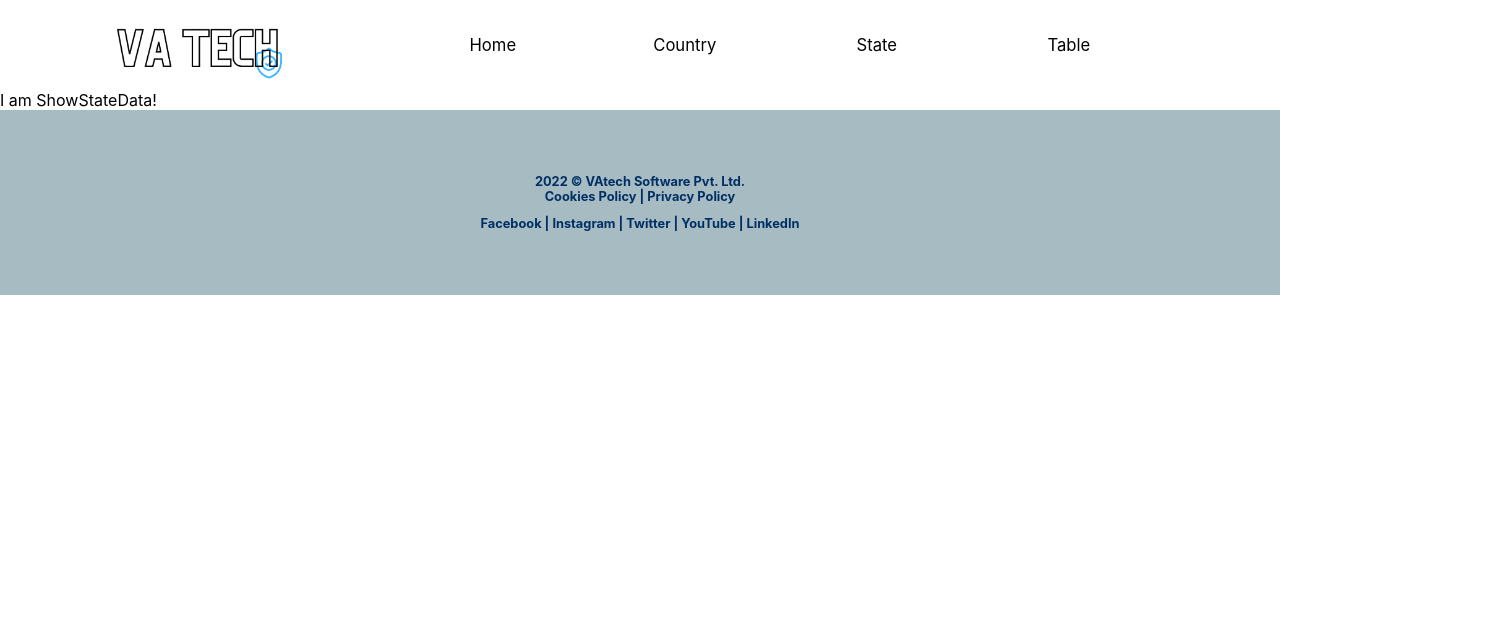
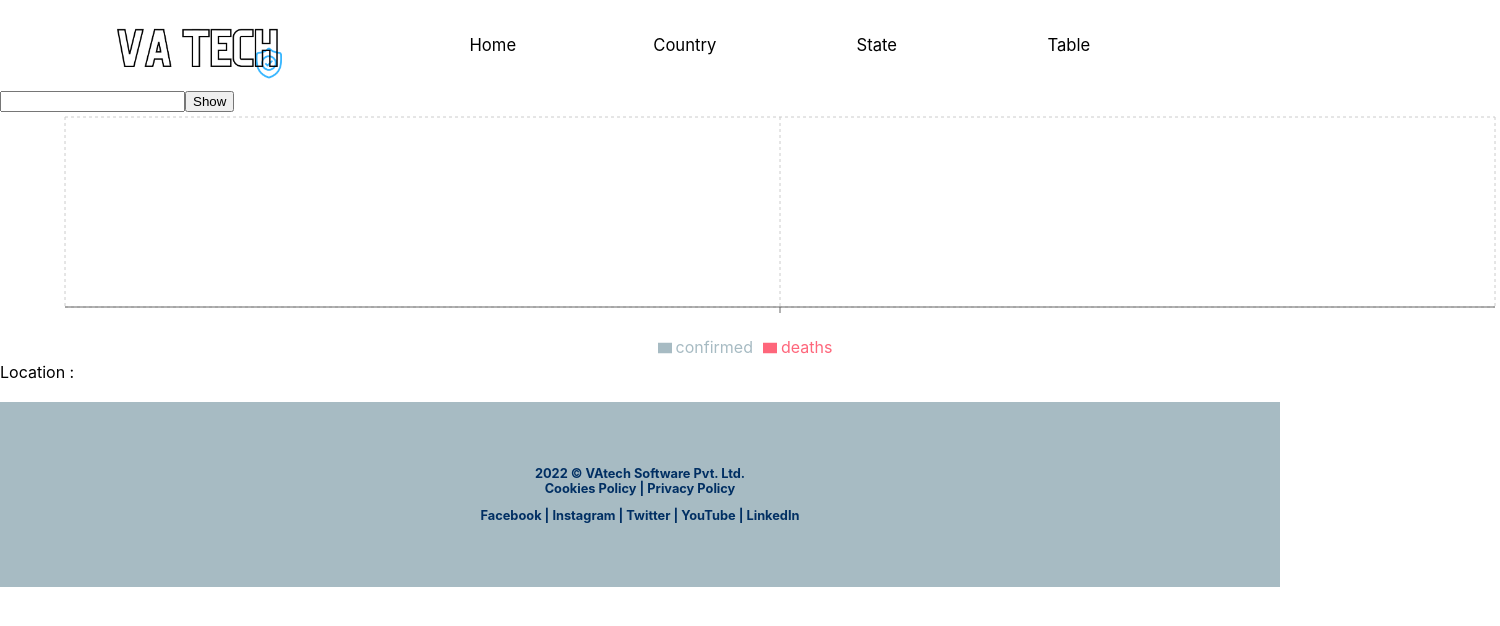
Before and after one commit to sharduli8090/covidData-application, a React (Create React App) app: page /state in a window 1280 px wide. Shown: the top 626 px of the page, 1500 px wide, since content can reach past the window. Built offline with nearby package versions, Linux system fonts and the light colour scheme.

Commit message:
State and Country Graph functionality updated

```diff
--- a/src/App.js
+++ b/src/App.js
@@ -48,7 +48,7 @@ class App extends Component {
       <Route path="/" element={<Home />}/>
         <Route path="country" element={<ShowCountryData />}/>
           <Route path="state" element={<ShowStateData />} />
-          <Route path="tables" element={<ShowTable />} />
+          <Route path="table" element={<ShowTable />} />
     </Routes><br/>
     <Footer/>
   </Router>
--- a/src/Pages/ShowCountryData.js
+++ b/src/Pages/ShowCountryData.js
@@ -1,4 +1,5 @@
-import React,{ useState,useEffect} from "react";
+import { checkboxClasses } from "@mui/material";
+import React, {useState, useEffect} from "react";
 import {
     BarChart,
     Tooltip,
@@ -14,17 +15,17 @@ import {
 
 function ShowCountryData() {
 
-            const[country,setCountry] = useState("");
-            const onChangedValue = (e) =>{
+    const [country, setCountry] = useState("");
+    const onChangedValue = (e) => {
         setCountry(e.target.value)
     }
-            const[Total,setTotal] = useState([]);
-            const[countryRegionWise,setcountryRegionWise] = useState([]);
-            // const[TotalGraph,setTotalGraph] = useState([]);
+    const [Total, setTotal] = useState([]);
+    const [countryRegionWise, setcountryRegionWise] = useState([]);
 
-    const totalData = (country) =>{
+    const totalData = (country) => {
+
         // All Country
-        if(country!==""){
+        if (country !== "") {
             const options = {
                 method: 'GET',
                 headers: {
@@ -33,15 +34,11 @@ function ShowCountryData() {
                 }
             };
 
-        fetch('https://covid-19-coronavirus-statistics.p.rapidapi.com/v1/total?country='+country, options)
-        .then(response => response.json())
-        .then(response => {
+            fetch('https://covid-19-coronavirus-statistics.p.rapidapi.com/v1/total?country=' + country, options).then(response => response.json()).then(response => {
                 console.log(response)
                 setTotal(response.data)
-            // setTotalGraph(response.data)
             }).catch(err => console.error(err));
-        // console.log(Total.location+" Total.location");
-        if(Total.location==="Global"){
+            if (Total.location === "Global") {
                 alert("You have entered a wrong country name")
             }
             setCountry("")
@@ -54,47 +51,43 @@ function ShowCountryData() {
                     'X-RapidAPI-Host': 'covid-19-coronavirus-statistics.p.rapidapi.com'
                 }
             };
-        fetch('https://covid-19-coronavirus-statistics.p.rapidapi.com/v1/stats?country='+country, options1)
-        .then(response => response.json())
-        .then(response => {
+            fetch('https://covid-19-coronavirus-statistics.p.rapidapi.com/v1/stats?country=' + country, options1).then(response => response.json()).then(response => {
                 console.log(response)
-            // setTotal(response.data)
-            setcountryRegionWise(response.data)
-            // setTotalGraph(response.data)
+                console.log(response.data.covid19Stats);
+                setcountryRegionWise(response.data.covid19Stats)
             }).catch(err => console.error(err));
 
 
-    }else{
+        } else {
             alert("Please Enter Country Name")
         }
     }
 
 
-           let  graph = [
+    let graph = [{
+            location: Total.location,
+            confirmed: Total.confirmed,
+            deaths: Total.deaths
+        }]
+    return (
+        <>
+            <input type='text'
+                onChange={onChangedValue}
+                value={country}/>
+            <button onClick={
+                () => totalData(country)
+            }>Show</button>
             {
-                location: Total.location,
-                confirmed:Total.confirmed,
-                deaths:Total.deaths
+            console.log(Total.location + " Total.location")
         }
-           ]
-           let graph2 = [];
-    return(
-        <>
-        I am ShowCountryData!
-        <input type='text' onChange={onChangedValue} value={country}/>
-        <button onClick={()=>totalData(country)} >Hey</button>
-        {console.log(Total.location+" Total.location")} <br/>
 
-        Last Checked : {Total.lastChecked}<br/>
-        Last Reported : {Total.lastReported}<br/>
-        Location : {Total.location}<br/>
 
 
 
 
             <BarChart width={730}
                 height={250}
-                    data={ graph}>
+                data={graph}>
                 <CartesianGrid strokeDasharray="3 3"/>
                 <XAxis dataKey="location"/>
                 <YAxis/>
@@ -103,16 +96,30 @@ function ShowCountryData() {
                 <Bar dataKey="confirmed" fill="#A7BBC3"/>
                 <Bar dataKey="deaths" fill="#FE667B"/>
             </BarChart>
+            <LineChart width={1500} height={250} data={countryRegionWise} margin={ { top: 5, right: 30, left: 20, bottom: 5 } }>
+                <CartesianGrid strokeDasharray="3 3"/>
+                <XAxis dataKey="province"/>
+                <YAxis/>
+                <Tooltip/>
+                <Legend/>
+                <Line type="monotone" dataKey="confirmed" stroke="#A7BBC3"/>
+                <Line type="monotone" dataKey="deaths" stroke="#FE667B"/>
+            </LineChart>
 
-
-
-
-
-
+            <div className="info-container">
+                <div className="info info-location">
+                Location : {Total.location}
+                </div>
+                <div className="info info-lastChecked">
+                Last Checked : {Total.lastChecked}
+                </div>
+                <div className="info info-lastReported">
+                Last Reported : {Total.lastReported}
+                </div>
+            </div>
         </>
     );
 }
 
 
-
 export default ShowCountryData;
--- a/src/Pages/ShowStateData.js
+++ b/src/Pages/ShowStateData.js
@@ -1,9 +1,107 @@
-import React from "react";
+import React, {useState, useEffect} from "react";
+import {
+    BarChart,
+    Tooltip,
+    Legend,
+    XAxis,
+    YAxis,
+    CartesianGrid,
+    Bar,
+    LabelList,
+    LineChart,
+    Line
+} from 'recharts';
 
-export default function ShowStateData(){
-    return(
+function ShowStateData() {
+
+    const [state, setState] = useState("");
+    const onChangedValue = (e) => {
+        setState(e.target.value)
+    }
+
+    const [countryRegionWise, setcountryRegionWise] = useState([]);
+
+    const totalData = (state) => {
+
+
+        if (state !== "") {
+
+            setState("")
+
+
+            const options1 = {
+                method: 'GET',
+                headers: {
+                    'X-RapidAPI-Key': '060a0e62b3msh3b4dceebd52177fp1e5142jsn9222f9a719e6',
+                    'X-RapidAPI-Host': 'covid-19-coronavirus-statistics.p.rapidapi.com'
+                }
+            };
+            fetch('https://covid-19-coronavirus-statistics.p.rapidapi.com/v1/stats?country=kl', options1).then(response => response.json()).then(response => {
+                console.log(response)
+                console.log(response.data.covid19Stats);
+                setcountryRegionWise(response.data.covid19Stats)
+            }).catch(err => console.error(err));
+
+            countryRegionWise.map((e,ind)=>{
+                if(e[ind].keyId.includes(state)){
+                    stateIndex=ind;
+                }else{
+                    alert('Data Not Found')
+                }
+            })
+
+        } else {
+            alert("Please Enter Country Name")
+        }
+    }
+let stateIndex = 0;
+
+    let graph = [{
+            location:countryRegionWise[stateIndex] && countryRegionWise[stateIndex].keyId,
+            confirmed: countryRegionWise[stateIndex] && countryRegionWise[stateIndex].confirmed,
+            deaths: countryRegionWise[stateIndex] && countryRegionWise[stateIndex].deaths
+        }]
+    return (
         <>
-        I am ShowStateData!
+            <input type='text'
+                onChange={onChangedValue}
+                value={state}/>
+            <button onClick={
+                () => totalData(state)
+            }>Show</button>
+            {
+        }
+
+            <BarChart width={1500}
+                        height={250}
+                        data={graph}>
+                        <CartesianGrid strokeDasharray="3 3"/>
+                        <XAxis dataKey="keyId"/>
+                        <YAxis/>
+                        <Tooltip/>
+                        <Legend/>
+                        <Bar dataKey="confirmed" fill="#A7BBC3"/>
+                        <Bar dataKey="deaths" fill="#FE667B"/>
+                    </BarChart>
+
+
+
+
+                    <div className="info-container">
+                <div className="info info-location">
+                Location : {graph.location}
+                </div>
+                {/* <div className="info info-lastChecked">
+                Last Checked : {graph.lastChecked}
+                </div>
+                <div className="info info-lastReported">
+                Last Reported : {Total.lastReported}
+                </div> */}
+            </div>
+
         </>
     );
 }
+
+
+export default ShowStateData;
```
Also changed, not shown: src/Components/ShowCountryDataRegionWise.js (+178 -178 lines). Lines whose indentation alone changed are shown as unchanged.
